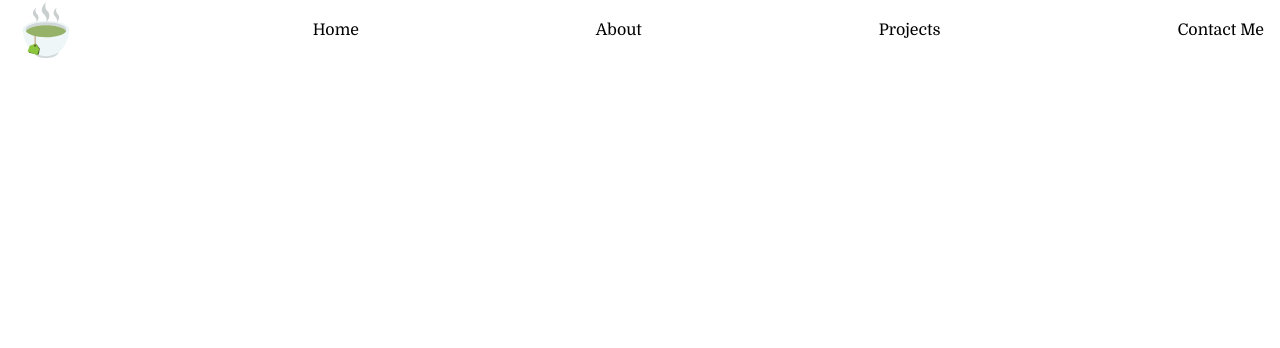
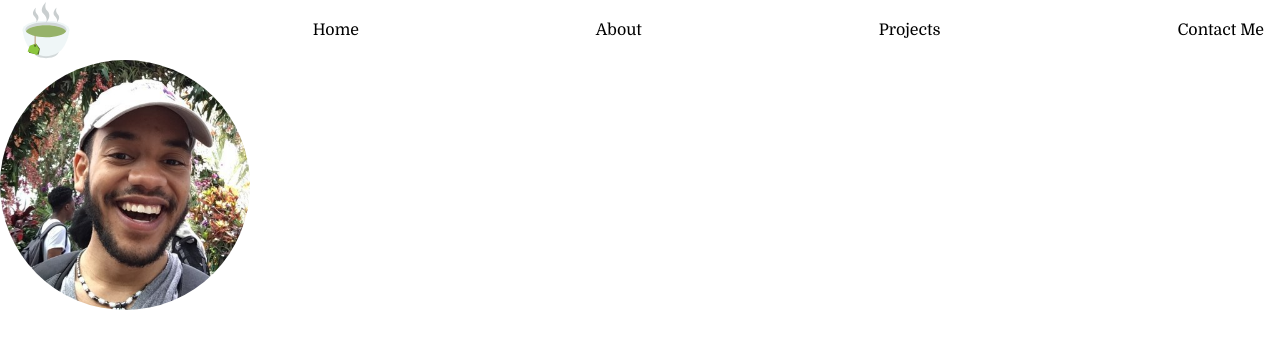
Before and after one commit to jonmejia/portfolio, a Next.js app: page / in a window 1280 px wide. Shown: the top 348 px of the page. Built offline with nearby package versions, Linux system fonts and the light colour scheme.

Commit message:
feat: added pic of myself to homepage

```diff
--- a/src/app/page.tsx
+++ b/src/app/page.tsx
@@ -1,7 +1,14 @@
+import Image from "next/image";
 
 export default function Home() {
   return (
     <div>
+      <Image
+        className='rounded-full'
+        src={'/jonathan.jpg'}
+        width={250}
+        height={250}
+        alt='image of Jonathan' />
     </div>
   );
 }
```
